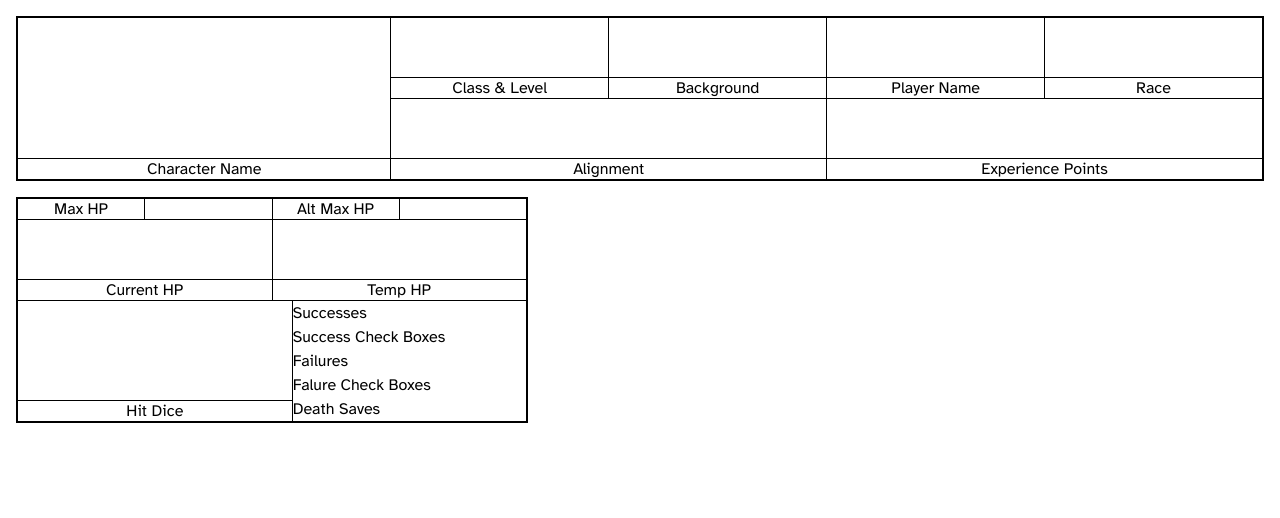
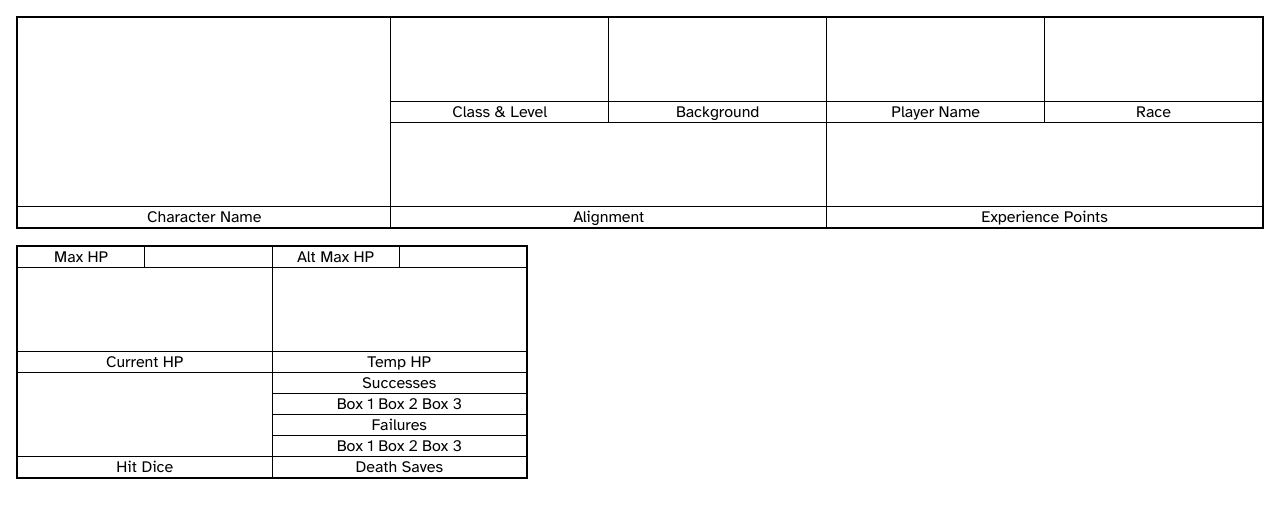
Before and after one commit to sheldon-groeneveld/5e-Character-Sheet, a React (Vite) app: page /CharacterName in a window 1280 px wide. Shown: the top 518 px of the page. Built offline with nearby package versions, Linux system fonts and the light colour scheme.

Commit message:
fix health section sizing, add placeholder elements

```diff
--- a/src/components/HealthInfo/HealthInfo.scss
+++ b/src/components/HealthInfo/HealthInfo.scss
@@ -14,7 +14,6 @@
     width: 100%;
     display: flex;
     flex-direction: row;
-    flex-wrap: nowrap;
     gap: 1px;
   }
 
@@ -31,7 +30,16 @@
   }
 
   &__wrapper {
-    flex-grow: 1;
-    background-color: $primary-background;
+    flex: 1 1;
+    display: flex;
+    flex-direction: column;
+    background-color: $border-default;
+    gap: 1px;
+    line-height: 20px;
+
+    & > * {
+      text-align: center;
+      background-color: $primary-background;
+    }
   }
 }
--- a/src/components/HealthInfo/HealthInfo.tsx
+++ b/src/components/HealthInfo/HealthInfo.tsx
@@ -8,33 +8,33 @@ function HealthInfo() {
         <InfoBox
           id="max-hp"
           text="Max HP"
-          mainClassName="health-info__box health-info__box--row"
+          mainClassName="health-info__box--row"
         />
         <InfoBox
           id="alt-max-hp"
           text="Alt Max HP"
-          mainClassName="health-info__box health-info__box--row"
+          mainClassName="health-info__box--row"
         />
       </div>
       <div className="health-info__container">
-        <InfoBox
-          id="current-hp"
-          text="Current HP"
-          mainClassName="health-info__box"
-        />
+        <InfoBox id="current-hp" text="Current HP" />
         <InfoBox id="temp-hp" text="Temp HP" mainClassName="health-info__box" />
       </div>
       <div className="health-info__container">
-        <InfoBox
-          id="hit-dice"
-          text="Hit Dice"
-          mainClassName="health-info__box"
-        />
+        <InfoBox id="hit-dice" text="Hit Dice" />
         <div className="health-info__wrapper">
-          <label htmlFor="">Successes</label>
-          <div>Success Check Boxes</div>
-          <label htmlFor="">Failures</label>
-          <div>Falure Check Boxes</div>
+          <p>Successes</p>
+          <div>
+            <span>Box 1 </span>
+            <span>Box 2 </span>
+            <span>Box 3 </span>
+          </div>
+          <p>Failures</p>
+          <div>
+            <span>Box 1 </span>
+            <span>Box 2 </span>
+            <span>Box 3 </span>
+          </div>
           <p>Death Saves</p>
         </div>
       </div>
--- a/src/components/atoms/InfoBox/InfoBox.scss
+++ b/src/components/atoms/InfoBox/InfoBox.scss
@@ -1,8 +1,8 @@
 @use "../../../styles/partials/abstracts" as *;
 
 .info-box {
-  flex-grow: 1;
-  min-height: 80px;
+  flex: 1 1;
+  min-height: 104px;
   display: flex;
   flex-direction: column;
   background-color: $border-default;
--- a/src/components/atoms/InfoBox/InfoBox.tsx
+++ b/src/components/atoms/InfoBox/InfoBox.tsx
@@ -6,7 +6,7 @@ interface props {
   mainClassName?: string;
 }
 
-function InfoBox({ id, text, mainClassName }: props) {
+function InfoBox({ id, text, mainClassName = "" }: props) {
   return (
     <div className={`info-box ${mainClassName}`}>
       <input type="text" id={id} className="info-box__input" />
```
